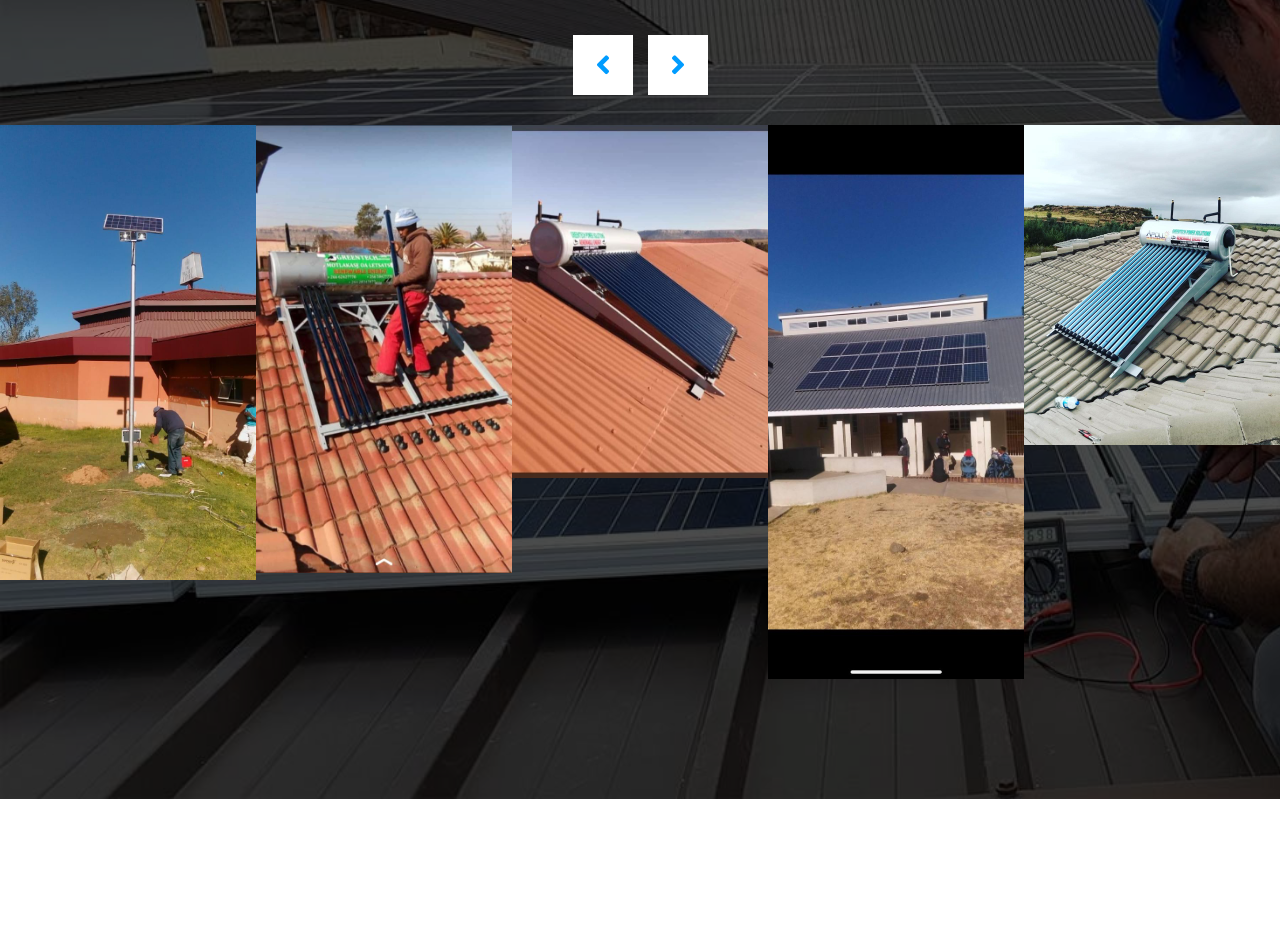
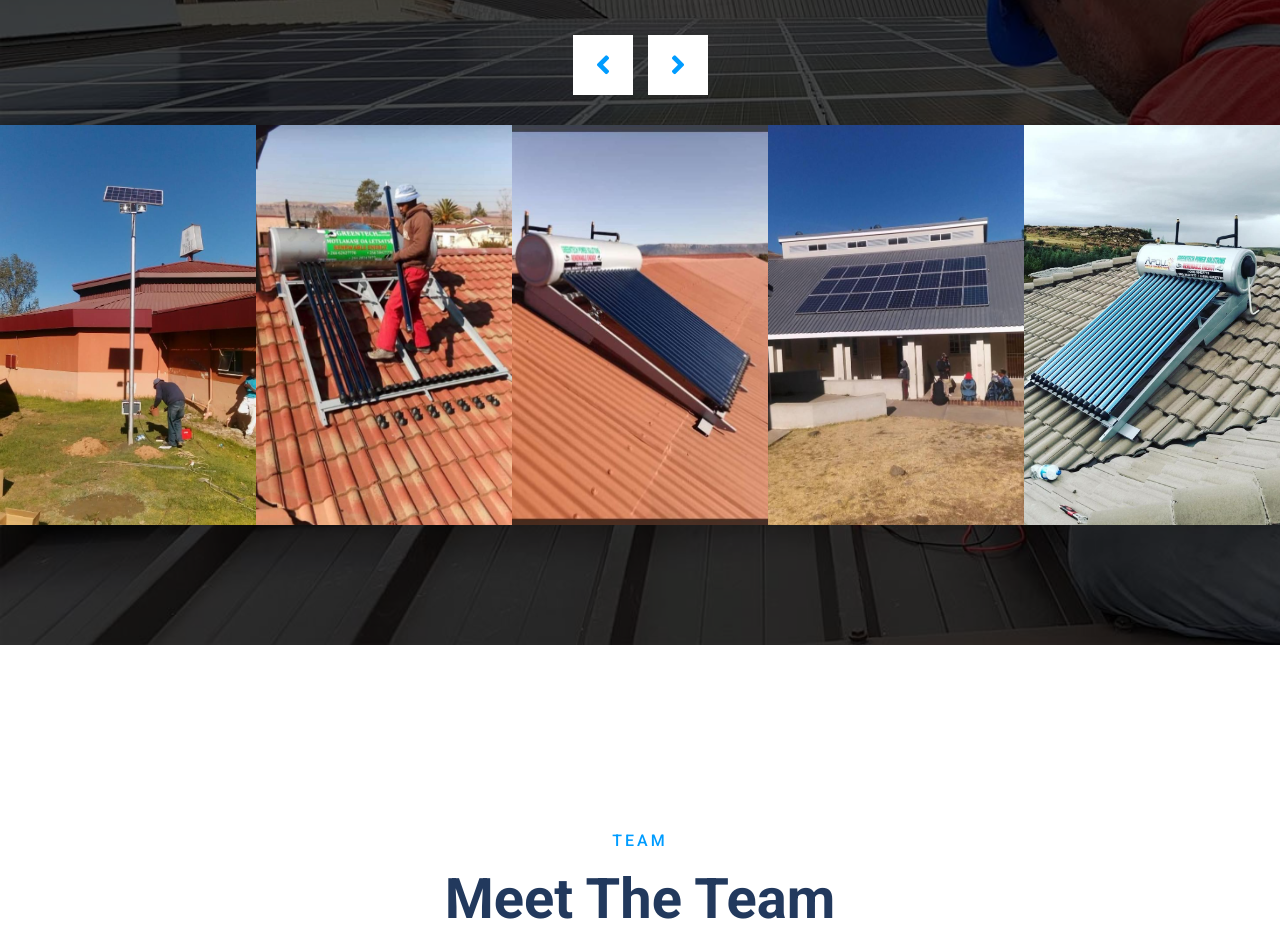
Before and after one commit to aftabalam1210/GreenTech-Website, a plain HTML site: page index.html in a window 1280 px wide. Shown: the part 2740-3665 px from the top of the page. Drawn offline with nearby package versions, Linux system fonts and the light colour scheme.

Commit message:
changess

```diff
--- a/index.html
+++ b/index.html
@@ -173,6 +173,13 @@
 
 
     <!-- Gallery Start -->
+    <style>
+        .gallery-item img {
+            width: 200%;
+            height: 400px; /* Adjust the height as needed */
+            object-fit: cover; /* This property ensures the image covers the specified dimensions */
+        }
+    </style>
     <div class="container-fluid bg-gallery" id="project" style="padding: 120px 0; margin: 90px 0;">
         <div class="section-title position-relative text-center" style="margin-bottom: 120px;">
             <h6 class="text-uppercase text-primary mb-3" style="letter-spacing: 3px;">Project</h6>
```
